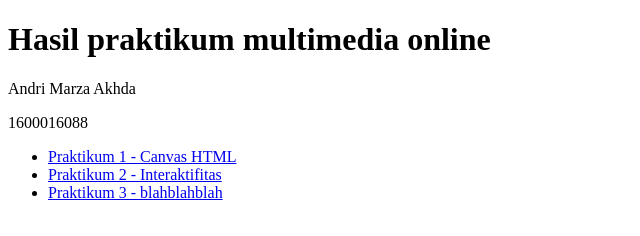
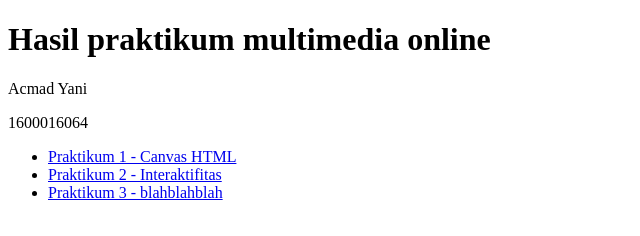
Before and after one commit to ahmadyan1/acmadyani, a plain HTML site: page index.html in a window 1280 px wide. Shown: the full height of the page, 0-640 px from the left. Drawn offline with Linux system fonts and the light colour scheme.

Commit message:
Update index.html

```diff
--- a/index.html
+++ b/index.html
@@ -5,8 +5,8 @@
 </head>
 <body>
 	<h1>Hasil praktikum multimedia online</h1>
-	<p>Andri Marza Akhda</p>
-	<p>1600016088</p>
+	<p>Acmad Yani</p>
+	<p>1600016064</p>
 	<ul>
 		<li><a href="praktikum1_1600016088.html">Praktikum 1 - Canvas HTML</a></li>
 		<li><a href="praktikum2.html">Praktikum 2 - Interaktifitas</a></li>
```
